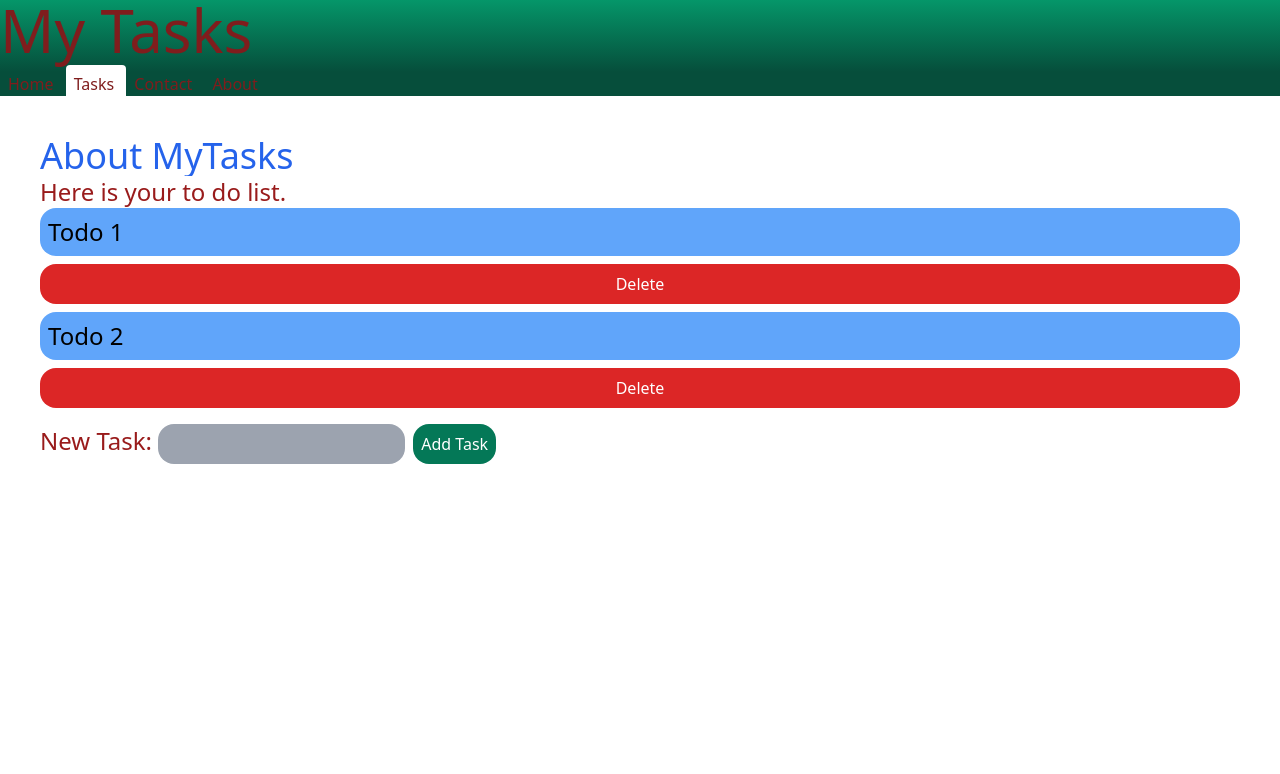
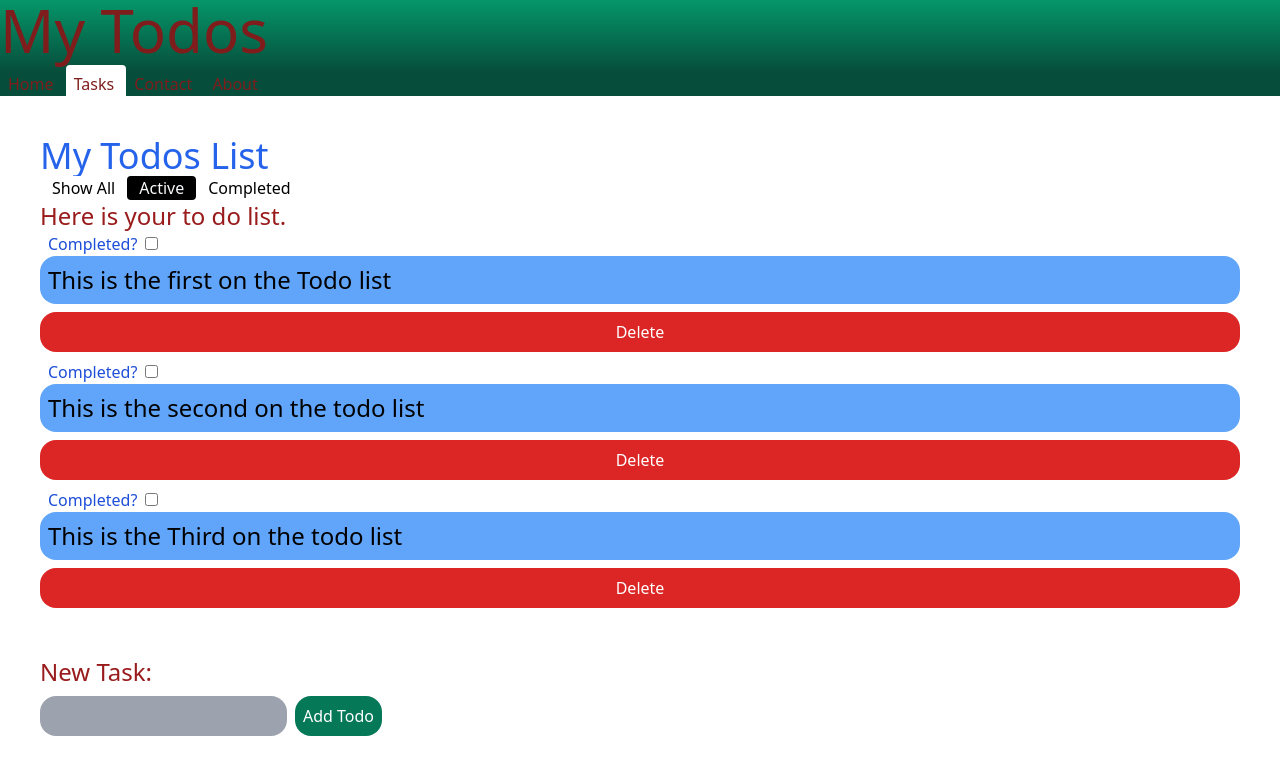
Before and after one commit to williamhlane/Project-03-Task-Management-Web-App, a React (Create React App) app in the folder project3/: page /Todos in a window 1280 px wide. Shown: the top 774 px of the page. Built offline with nearby package versions, Linux system fonts and the light colour scheme.

Commit message:
This is a functional todo application, it show todos that have been completed, activated or shows all. Todos can be add and deleted. The contact form is funcational. It still needs commenting and clean up.

```diff
--- a/project3/public/index.html
+++ b/project3/public/index.html
@@ -10,7 +10,7 @@
       content=""
     />
    <!-- <link rel="apple-touch-icon" href="%PUBLIC_URL%/" />-->
-    <title>My Task Manager</title>
+    <title>My Todo Manager</title>
   </head>
   <body>
     <noscript>You need to enable JavaScript to run this app.</noscript>
--- a/project3/src/App.js
+++ b/project3/src/App.js
@@ -5,28 +5,77 @@ import Header from './comps/Header'
 import Nav2 from './comps/Nav2'
 import Todos from './comps/Todos'
 import About from './comps/About'
+import AddTodo from './comps/AddTodo'
 import { useState } from 'react'
 import { BrowserRouter, Route, Switch, Redirect } from 'react-router-dom';
 
 
 
 function App() {
+  const [todos, setTodos] = useState([
+    {
+      id: 1,
+      text: 'This is the first on the Todo list',
+      completed: false,
+      showActive: true,
+      showCompleted: false,
+    },
+    {
+      id: 2,
+      text: 'This is the second on the todo list',
+      completed: false,
+      showActive: true,
+      showCompleted: false,
+    },
+    {
+      id: 3,
+      text: 'This is the Third on the todo list',
+      completed: false,
+      showActive: true,
+      showCompleted: false,
+    },
+    {
+      id: 4,
+      text: 'This is the Forth on the todo list',
+      completed: true,
+      showActive: true,
+      showCompleted: false,
+    },
 
-    const [todos, setTodos] = useState([
-        {
-            id: 1,
-            text: 'Todo 1',
-        },
-        {
-            id: 2,
-            text: 'Todo 2',
-        }
+  ])
+  const whatToShow = (active, completed) => {
+    setTodos(todos.map((todo) => true ? { id: todo.id, text: todo.text, completed: todo.completed, showActive: active, showCompleted: completed } : null))
+  }
+  const addTodo = (todo) => {
+    let showActive = true
+    let showCompleted = false
+    let f = false
+    if (todos.length > 0) {
+      todos.map((todo) => (
+        showActive = todo.showActive
+      ))
+      todos.map((todo) => (
+        showCompleted = todo.showCompleted
+      ))
+    }
+    let id = todos.length + 1
+    let text = todo.todoText
 
-])
-const deleteTodo = (id) => {
+    const newTodo = { id, text, f, showActive, showCompleted }
+    setTodos([...todos, newTodo])
 
-  console.log(id);
-}
+
+
+  }
+  const deleteTodo = (id) => {
+    setTodos(todos.filter((todo) => todo.id !== id))
+  }
+  const todoCompleted = (id, propCompleted) => {
+    propCompleted = !propCompleted
+    setTodos(todos.map((todo) =>
+      todo.id === id ? { id: todo.id, text: todo.text, completed: propCompleted, showActive: todo.showActive, showCompleted: todo.showCompleted } : todo))
+  }
+
   return (
     <div className='bg-white'>
       <Header />
@@ -37,8 +86,11 @@ const deleteTodo = (id) => {
           <Route path='/' exact component={Home} />
           <Route path='/Todos' exact
             component={
-              () => <Todos todos={todos} toDelete={deleteTodo} />
+              () => <> <Todos todos={todos} toDelete={deleteTodo} toLength={todos.length} todoComp={todoCompleted}
+                whatToShow={whatToShow} /> <AddTodo addTodo={addTodo} /> </>
             } />
+
+
           <Route path='/About' exact component={About} />
           <Route path='/Contact' exact component={Contact} />
           <Redirect to='/' />
--- a/project3/src/comps/About.js
+++ b/project3/src/comps/About.js
@@ -2,7 +2,7 @@ const About = () => {
 
     return (
         <div className="p-10">
-        <h2 className="text-4xl truncate text-blue-600">About MyTasks</h2>
+        <h2 className="text-4xl truncate text-blue-600">About MyTodos</h2>
          <p>This Web is a taskmananger, input a task and it will be added to the list.</p>
     </div>
     )
--- /dev/null
+++ b/project3/src/comps/AddTodo.js
@@ -0,0 +1,28 @@
+import Button from './Button'
+
+import { useState } from 'react'
+
+const AddTodo = ({ addTodo }) => {
+    const [todoText, setTodoText] = useState('')
+
+    const onSubmit = (e) => {
+        e.preventDefault()
+        if (!todoText) {
+            alert('Please put a Todo in.')
+            return
+        }
+        addTodo({ todoText })
+        setTodoText('')
+    }
+    return (
+        <div className="px-10">
+
+            <label className="text-2xl text-red-800">New Task: </label>
+            <form onSubmit={onSubmit}>
+                <input type='text' className="bg-gray-400 p-2 rounded-2xl"value={todoText} onChange={(e) => setTodoText(e.target.value)} />
+                <Button doWhat="Add Todo" />
+            </form>
+        </div>
+    )
+}
+export default AddTodo;
--- a/project3/src/comps/Button.js
+++ b/project3/src/comps/Button.js
@@ -1,7 +1,7 @@
 const Button = (props) => {
 
     return(
-        <button onClick={() => props.toDelete(props.id)} className={(props.doWhat === "Delete") ? "bg-red-600 text-white py-2 rounded-2xl my-2 w-full" : "bg-green-700 text-white p-2 rounded-2xl m-2"} >
+        <button onClick={(props.doWhat === "Delete") ? () => props.toDelete(props.id): null} className={(props.doWhat === "Delete") ? "bg-red-600 text-white py-2 rounded-2xl my-2 w-full" : "bg-green-700 text-white p-2 rounded-2xl m-2"} >
                {props.doWhat}
         </button>
     )
--- a/project3/src/comps/Contact.js
+++ b/project3/src/comps/Contact.js
@@ -2,7 +2,7 @@ const Contact = () => {
 
     return (
         <div className="p-10">
-            <h2 className="text-4xl truncate text-blue-600">MyTasks Contact</h2>
+            <h2 className="text-4xl truncate text-blue-600">MyTodos Contact</h2>
             <form   action="https://formspree.io/f/mqkwqkbv" method="POST">
                 <label className="text-red-900 text-2xl">Enter your email:</label>
                 <input className="bg-gray-400 p-2 rounded-2xl block" type="email" name="_replyto"/>
--- a/project3/src/comps/Header.js
+++ b/project3/src/comps/Header.js
@@ -1,7 +1,7 @@
 const Header = () => {
     return (
         <header className='pb-2 bg-gradient-to-b from-green-600 to-green-900'>
-            <h3 className=" pb-1 text-red-900 text-6xl">My Tasks</h3>
+            <h3 className=" pb-1 text-red-900 text-6xl">My Todos</h3>
         </header>
     )
 }
--- a/project3/src/comps/Home.js
+++ b/project3/src/comps/Home.js
@@ -4,7 +4,7 @@ const Home = ({ match, location, history}) => {
     return (
 
         <div className="p-10">
-            <h2 className="text-4xl truncate text-blue-600">MyTasks</h2>
+            <h2 className="text-4xl truncate text-blue-600">MyTogos</h2>
              <p>Hello and Welcome to my tasks.</p>
         </div>
     )
--- a/project3/src/comps/Todo.js
+++ b/project3/src/comps/Todo.js
@@ -1,11 +1,18 @@
 import Button from './Button'
 
 const Todo = (props) => {
+        if( (props.showActive && props.showCompleted) || (props.showCompleted && props.todoCompChecked) || (props.showActive && !props.todoCompChecked)) {
         return (
             <div>
+                <label className="p-2 text-blue-700">Completed?</label>
+                <input type="checkbox" onChange={() => props.todoComp(props.id, props.todoCompChecked)} checked={props.todoCompChecked || null} />
                 <h4 className='p-2 text-2xl bg-blue-400 rounded-2xl' >{props.todoText} </h4>
                 <Button doWhat="Delete" toDelete={props.toDelete} id={props.id} />
             </div>
         )
+        } else {
+            return null
+        }
+
 }
 export default Todo;
--- a/project3/src/comps/Todos.js
+++ b/project3/src/comps/Todos.js
@@ -1,22 +1,43 @@
-import Button from './Button'
+
 import Todo from './Todo'
-const Todos = ({ todos, toDelete }) => {
 
+const Todos = ({ todos, toDelete, toLength, todoComp, whatToShow }) => {
+    let showActive = true
+    let showCompleted = false
+    if(toLength > 0){
+        todos.map((todo) => (
+            showActive=todo.showActive
+        ))
+        todos.map((todo) => (
+            showCompleted=todo.showCompleted
+        ))
+
+    }
     return (
         <div className="p-10">
-             <h2 className="text-4xl truncate text-blue-600">About MyTasks</h2>
-             <label className="text-2xl text-red-800">Here is your to do list.</label>
-                 {
-                    todos.map((todo) => (
-                        <Todo todoText={todo.text} key={todo.id} id={todo.id} toDelete={toDelete} />
-                    ))
-                 }
+            <h2 className="text-4xl truncate text-blue-600">My Todos List</h2>
+            <div>
+                <button className={(showActive && showCompleted) ? "px-3 bg-black text-gray-50 rounded" : "px-3 "} onClick={()=> whatToShow(true, true)}> Show All </button>
+                <button className={(showActive && !showCompleted) ? "px-3 bg-black text-gray-50 rounded" : "px-3 "} onClick={() => whatToShow(true, false)}> Active </button>
+                <button className={(!showActive && showCompleted) ? "px-3 bg-black text-gray-50 rounded" : "px-3 "} onClick={() => whatToShow(false, true)}> Completed </button>
+            </div>
+            <label className="text-2xl text-red-800">Here is your to do list.</label>
+            { toLength > 0 ?
+                todos.map((todo) => (
+                    <Todo todoText={todo.text} key={todo.id} id={todo.id} toDelete={toDelete}
+                    todoComp={todoComp} todoCompChecked={todo.completed} showCompleted={showCompleted} showActive={showActive} />
+                ))
+                :
+                <label className="text-2xl text-red-800 block">No Todos</label>
+            }
 
-                 <label  className="text-2xl text-red-800">New Task: </label>
-                 <input type='text' className="bg-gray-400 p-2 rounded-2xl" />
-                 <Button doWhat="Add Task" />
 
-         </div>
+
+
+
+
+        </div>
     )
 }
+
 export default Todos;
```
Lines whose indentation alone changed are shown as unchanged.
